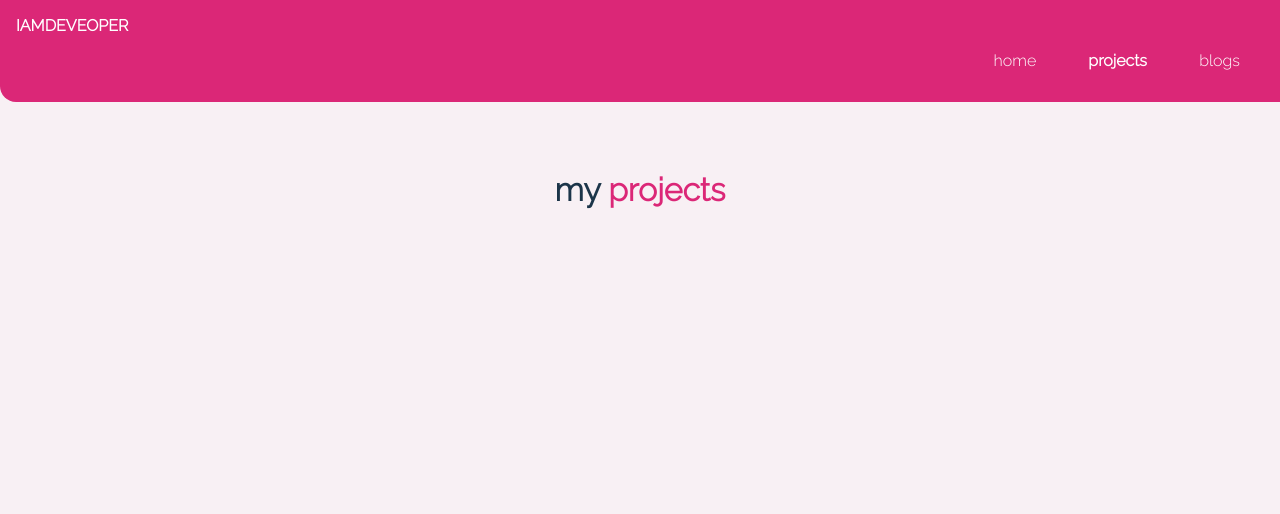
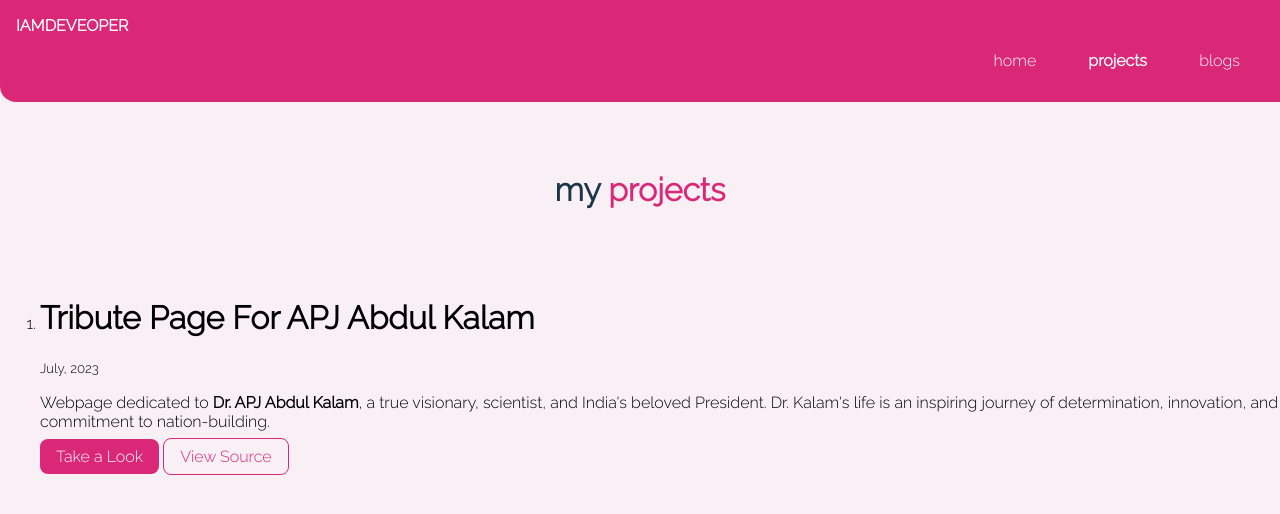
Before and after one commit to aditya11900/1web, a plain HTML site: page ls/projects.html in a window 1280 px wide. Drawn offline with Linux system fonts and the light colour scheme.

Commit message:
some changes related to projects and styles

```diff
--- a/ls/projects.html
+++ b/ls/projects.html
@@ -26,5 +26,16 @@
         <h1 class="hero-heading"> my <span class="heading-inverted">projects</span></h1>
     </header>
 
+    <ol reversed>
+        <li>
+            <h1>Tribute Page For APJ Abdul Kalam</h1>
+            <small>July, 2023</small>
+            <p>Webpage dedicated to <strong>Dr. APJ Abdul Kalam</strong>, a true visionary, scientist, and India's beloved President. Dr. Kalam's life is an inspiring journey of determination, innovation, and commitment to nation-building.</p>
+
+            <a class="link primary-link" href="https://tributetoapjsir.netlify.app/">Take a Look</a>
+            <a class="link secondary-link" href="https://github.com/aditya11900/FrontEnd/tree/main/Projects/Tribute">View Source</a>
+        </li>
+    </ol>
+
 </body>
 </html>
--- a/ls/style.css
+++ b/ls/style.css
@@ -55,6 +55,7 @@ width: 300px;
     border-radius: 0.5rem;
     border: 1px solid var(--primary-color);
 }
+/** list **/
 .list-non-bullet{
     list-style: none;
 }
```
Also changed, not shown: ls/component.html (+12 -5 lines).
